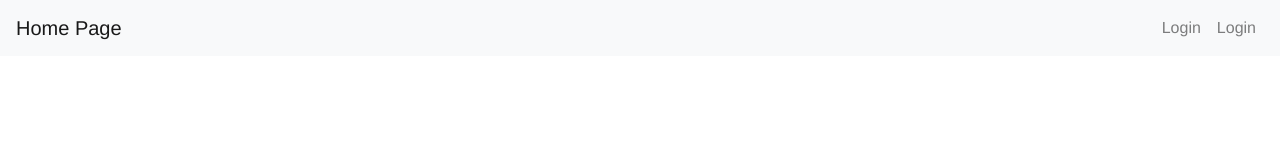
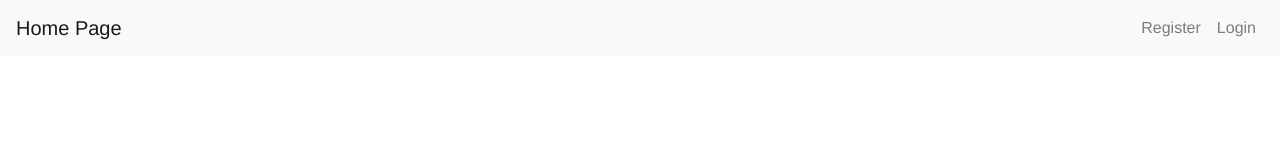
Before and after one commit to dovvla/vaccination-app, a Vue app in the folder vaccapp/src/main/ui/vue/: page / in a window 1280 px wide. Shown: the top 160 px of the page. Built offline with nearby package versions, Linux system fonts and the light colour scheme.

Commit message:
registration on navbar

```diff
--- a/vaccapp/src/main/ui/vue/src/views/UnregisteredPage.vue
+++ b/vaccapp/src/main/ui/vue/src/views/UnregisteredPage.vue
@@ -6,7 +6,7 @@
       <b-collapse id="nav-collapse" is-nav>
         <!-- Right aligned nav items -->
         <b-navbar-nav class="ml-auto">
-          <b-nav-item right href="/register">Login</b-nav-item>
+          <b-nav-item right href="/register">Register</b-nav-item>
           <b-nav-item right href="/Login">Login</b-nav-item>
         </b-navbar-nav>
       </b-collapse>
```
